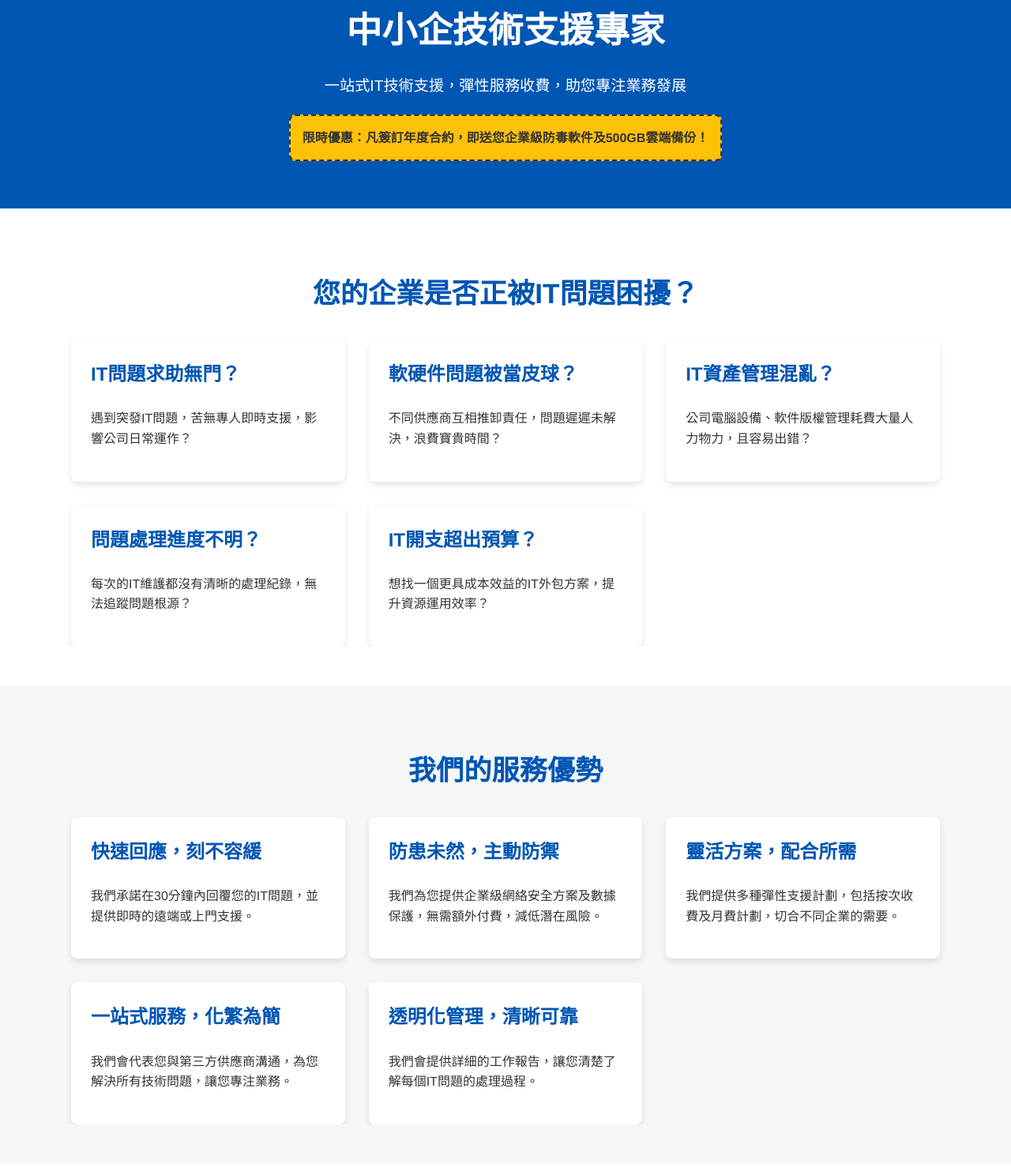
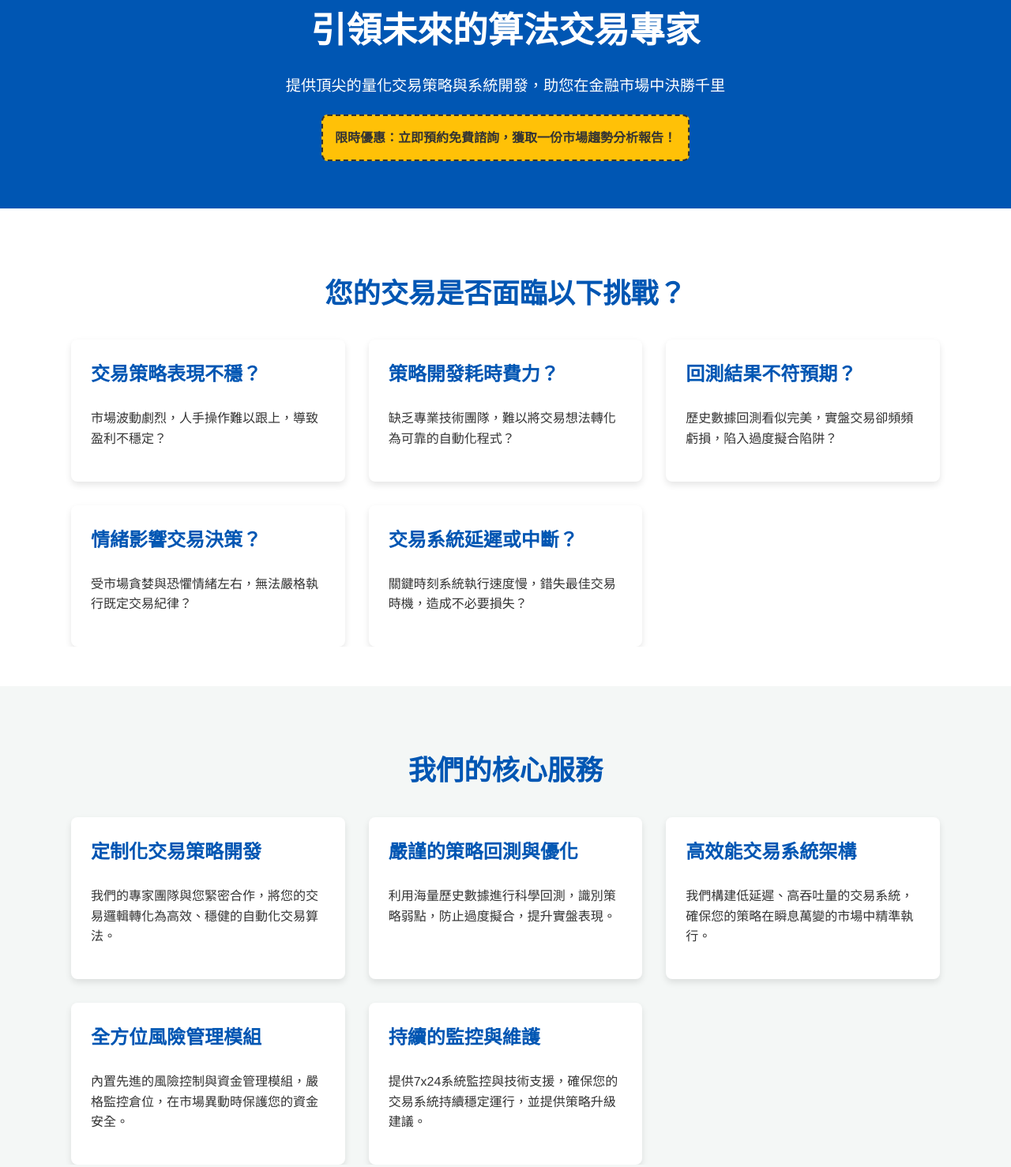
Before and after one commit to youcool1986/netlify, a plain HTML site: page index.html in a window 1280 px wide. Shown: the part 175-1653 px from the top of the page at 79% size. Drawn offline with Linux system fonts and the light colour scheme.

Commit message:
change the theme to trade

```diff
--- a/index.html
+++ b/index.html
@@ -3,7 +3,7 @@
 <head>
     <meta charset="UTF-8">
     <meta name="viewport" content="width=device-width, initial-scale=1.0">
-    <title>Fa Fa Consultant Limited - 中小企IT技術支援專家</title>
+    <title>Fa Fa Consultant Limited - 您的專屬量化交易夥伴</title>
     <style>
         /* --- 基本樣式 --- */
         body {
@@ -210,36 +210,36 @@
     </header>
 
     <section class="hero">
-        <h1>中小企技術支援專家</h1>
-        <p>一站式IT技術支援，彈性服務收費，助您專注業務發展</p>
+        <h1>引領未來的算法交易專家</h1>
+        <p>提供頂尖的量化交易策略與系統開發，助您在金融市場中決勝千里</p>
         <div class="offer-box">
-            限時優惠：凡簽訂年度合約，即送您企業級防毒軟件及500GB雲端備份！
+            限時優惠：立即預約免費諮詢，獲取一份市場趨勢分析報告！
         </div>
     </section>
 
     <section id="problems" class="section section-light">
         <div class="container">
-            <h2 class="section-title">您的企業是否正被IT問題困擾？</h2>
+            <h2 class="section-title">您的交易是否面臨以下挑戰？</h2>
             <div class="grid">
                 <div class="card">
-                    <h3>IT問題求助無門？</h3>
-                    <p>遇到突發IT問題，苦無專人即時支援，影響公司日常運作？</p>
+                    <h3>交易策略表現不穩？</h3>
+                    <p>市場波動劇烈，人手操作難以跟上，導致盈利不穩定？</p>
                 </div>
                 <div class="card">
-                    <h3>軟硬件問題被當皮球？</h3>
-                    <p>不同供應商互相推卸責任，問題遲遲未解決，浪費寶貴時間？</p>
+                    <h3>策略開發耗時費力？</h3>
+                    <p>缺乏專業技術團隊，難以將交易想法轉化為可靠的自動化程式？</p>
                 </div>
                 <div class="card">
-                    <h3>IT資產管理混亂？</h3>
-                    <p>公司電腦設備、軟件版權管理耗費大量人力物力，且容易出錯？</p>
+                    <h3>回測結果不符預期？</h3>
+                    <p>歷史數據回測看似完美，實盤交易卻頻頻虧損，陷入過度擬合陷阱？</p>
                 </div>
                 <div class="card">
-                    <h3>問題處理進度不明？</h3>
-                    <p>每次的IT維護都沒有清晰的處理紀錄，無法追蹤問題根源？</p>
+                    <h3>情緒影響交易決策？</h3>
+                    <p>受市場貪婪與恐懼情緒左右，無法嚴格執行既定交易紀律？</p>
                 </div>
                 <div class="card">
-                    <h3>IT開支超出預算？</h3>
-                    <p>想找一個更具成本效益的IT外包方案，提升資源運用效率？</p>
+                    <h3>交易系統延遲或中斷？</h3>
+                    <p>關鍵時刻系統執行速度慢，錯失最佳交易時機，造成不必要損失？</p>
                 </div>
             </div>
         </div>
@@ -247,36 +247,33 @@
 
     <section id="solutions" class="section">
         <div class="container">
-            <h2 class="section-title">我們的服務優勢</h2>
+            <h2 class="section-title">我們的核心服務</h2>
             <div class="grid">
                 <div class="card">
-                    <h3>快速回應，刻不容緩</h3>
-                    <p>我們承諾在30分鐘內回覆您的IT問題，並提供即時的遠端或上門支援。</p>
+                    <h3>定制化交易策略開發</h3>
+                    <p>我們的專家團隊與您緊密合作，將您的交易邏輯轉化為高效、穩健的自動化交易算法。</p>
                 </div>
                 <div class="card">
-                    <h3>防患未然，主動防禦</h3>
-                    <p>我們為您提供企業級網絡安全方案及數據保護，無需額外付費，減低潛在風險。</p>
+                    <h3>嚴謹的策略回測與優化</h3>
+                    <p>利用海量歷史數據進行科學回測，識別策略弱點，防止過度擬合，提升實盤表現。</p>
                 </div>
                 <div class="card">
-                    <h3>靈活方案，配合所需</h3>
-                    <p>我們提供多種彈性支援計劃，包括按次收費及月費計劃，切合不同企業的需要。</p>
+                    <h3>高效能交易系統架構</h3>
+                    <p>我們構建低延遲、高吞吐量的交易系統，確保您的策略在瞬息萬變的市場中精準執行。</p>
                 </div>
                 <div class="card">
-                    <h3>一站式服務，化繁為簡</h3>
-                    <p>我們會代表您與第三方供應商溝通，為您解決所有技術問題，讓您專注業務。</p>
+                    <h3>全方位風險管理模組</h3>
+                    <p>內置先進的風險控制與資金管理模組，嚴格監控倉位，在市場異動時保護您的資金安全。</p>
                 </div>
                 <div class="card">
-                    <h3>透明化管理，清晰可靠</h3>
-                    <p>我們會提供詳細的工作報告，讓您清楚了解每個IT問題的處理過程。</p>
+                    <h3>持續的監控與維護</h3>
+                    <p>提供7x24系統監控與技術支援，確保您的交易系統持續穩定運行，並提供策略升級建議。</p>
                 </div>
             </div>
         </div>
     </section>
 
-    <section id="testimonials" class="section section-light">
-
-            <!-- ========================= 企業增值培訓 START ========================= -->
-
+    <!-- ========================= 企業增值培訓 START (內容保留不變) ========================= -->
     <section id="training" class="section section-light">
         <div class="container">
             <h2 class="section-title">企業增值培訓</h2>
@@ -303,7 +300,7 @@
                                 <div class="session-details">
                                     <p><strong>內容：</strong>AI原理及應用工具</p>
                                     <p><strong>時間：</strong>13:00 - 16:00</p>
-                                <p><strong>地點：</strong>香港九龍觀塘香港製造廠大廈12樓A座26室g</p>
+                                    <p><strong>地點：</strong>香港九龍觀塘香港製造廠大廈12樓A座26室</p>
                                 </div>
                             </li>
                             <li><strong>第三期：</strong> 01/03/2025 - 22/03/2025 <span class="status-past">(已完結)</span></li>
@@ -344,35 +341,34 @@
             </div>
         </div>
     </section>
-
     <!-- ========================== 企業增值培訓 END ========================== -->
 
+    <section id="testimonials" class="section">
         <div class="container">
             <h2 class="section-title">客戶推薦</h2>
             <div class="grid">
                 <div class="testimonial-card">
-                    <p>「Fa Fa Consultant Limited 的團隊非常專業，他們總能快速地為我們解決各種IT疑難雜症，讓我們可以安心地拓展業務。」</p>
-                    <p class="client">—— 客戶公司A</p>
+                    <p>「Fa Fa Consultant 的算法讓我們在震盪市中也能穩定獲利，他們的專業無可挑剔。」</p>
+                    <p class="client">—— 私人投資基金經理</p>
                 </div>
                 <div class="testimonial-card">
-                    <p>「我們將公司的IT事務全權交託給Fa Fa Consultant Limited，他們的服務非常可靠，而且收費合理，是我們值得信賴的合作夥伴。」</p>
-                    <p class="client">—— 客戶公司B</p>
+                    <p>「從策略開發到系統上線，整個過程都非常順暢。現在我可以從繁瑣的手動交易中解放出來，專注於宏觀分析。」</p>
+                    <p class="client">—— 資產管理公司</p>
                 </div>
                  <div class="testimonial-card">
-                    <p>「自從與Fa Fa Consultant合作後，公司的IT系統穩定性大大提升，員工的工作效率也跟著提高了，絕對物超所值！」</p>
-                    <p class="client">—— 客戶公司C</p>
+                    <p>「他們的風險控制系統非常出色，幫助我們避開了幾次市場大跌。與Fa Fa Consultant合作是我們做過最明智的投資決策之一！」</p>
+                    <p class="client">—— 高頻交易團隊</p>
                 </div>
             </div>
         </div>
     </section>
 
-    <section id="about" class="section">
+    <section id="about" class="section section-light">
         <div class="container" style="max-width: 800px;">
             <h2 class="section-title">關於我們</h2>
-            <p>Fa Fa Consultant Limited 專注為中小企業、國內廠房、零售商舖及學校提供專業的IT支援服務。我們以人為本，致力為客戶提供最貼心、最全面的IT解決方案，助您提升營運效率，創造更大價值。</p>
+            <p>Fa Fa Consultant Limited 是一家領先的算法交易解決方案供應商。我們專注於為個人投資者、對沖基金及資產管理公司設計、開發和部署高性能的量化交易系統。我們的團隊由頂尖的金融工程師、數據科學家和軟件開發人員組成，致力於將前沿的AI技術與金融市場洞察相結合，為客戶創造卓越的投資回報。</p>
         </div>
     </section>
-
 
     <footer class="main-footer">
         <div class="container">
```
Lines whose indentation alone changed are shown as unchanged.
